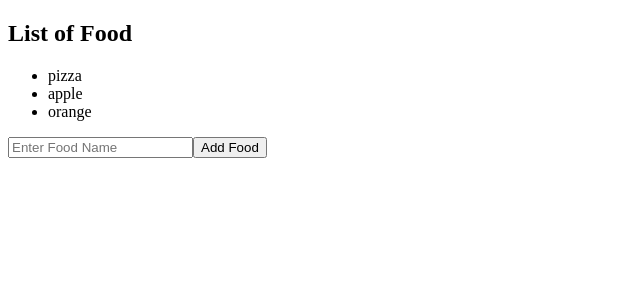
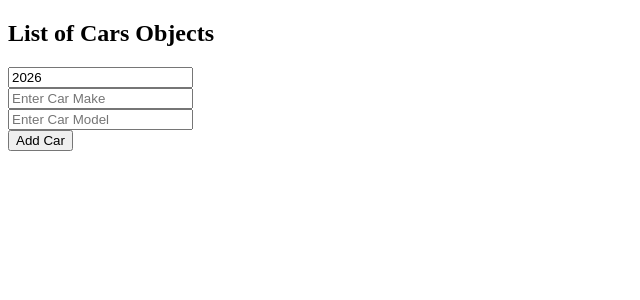
Before and after one commit to Shakshikumari25/React, a React (Vite) app in the folder React2/: page / in a window 1280 px wide. Shown: the top 300 px of the page, without its empty margins (0-640 px from the left). Built offline with nearby package versions, Linux system fonts and the light colour scheme.

Commit message:
update array of Objects

```diff
--- a/React2/src/App.jsx
+++ b/React2/src/App.jsx
@@ -3,7 +3,8 @@
 // import ColorPicker from "./Colorpicker"
 // import Updater from "./Updaterfunc"
 // import UpdateObject from "./UpdateObject"
-import UpdateArr from "./UpdateArrays"
+// import UpdateArr from "./UpdateArrays"
+import Comp from "./UpdateArrofObj"
 
 function App() {
 
@@ -14,7 +15,8 @@ function App() {
       {/* <ColorPicker/> */}
       {/* <Updater/> */}
       {/* <UpdateObject/> */}
-      <UpdateArr/>
+      {/* <UpdateArr/> */}
+      <Comp/>
     </>
   )
 }
--- /dev/null
+++ b/React2/src/UpdateArrofObj.jsx
@@ -0,0 +1,61 @@
+import React, {useState} from "react";
+
+function Comp(){
+
+    const [cars, setCars] = useState([]);
+    const [carYear, setCarYear] = useState(new Date().getFullYear());
+    const [carMake, setCarMake] = useState("");
+    const [carModel, setCarModel] = useState("");
+
+    function addCar(){
+        const newCar = {year : carYear,
+                        make : carMake,
+                        model : carModel
+        }
+
+        setCars(c => [...c,newCar]);
+
+        setCarYear(new Date().getFullYear());
+        setCarMake("");
+        setCarModel("");
+    }
+
+    function removeCar(index){
+        setCars(cars.filter((_,i) =>i !== index))
+    }
+
+    function changeYear(event){
+        setCarYear(event.target.value);
+    }
+
+    function changeMake(event){
+        setCarMake(event.target.value);
+    }
+
+    function changeModel(event){
+        setCarModel(event.target.value);
+    }
+
+    return(
+        <div>
+            <h2>List of Cars Objects</h2>
+            <ul>
+                {cars.map((car, index) =>
+                   <li key={index} onClick={() => removeCar(index)}>
+                        {car.year} {car.make} {car.model}
+                    </li>)}
+            </ul>
+
+            <input type="number" value={carYear}
+             onChange={changeYear} /> <br/>
+            <input type="text" value={carMake}
+             onChange={changeMake} placeholder="Enter Car Make"/> <br/>
+            <input type="text" value={carModel}
+             onChange={changeModel} placeholder="Enter Car Model"/><br/>
+
+            <button onClick={addCar}>Add Car</button>
+        </div>
+    )
+}
+
+export default Comp;
```
